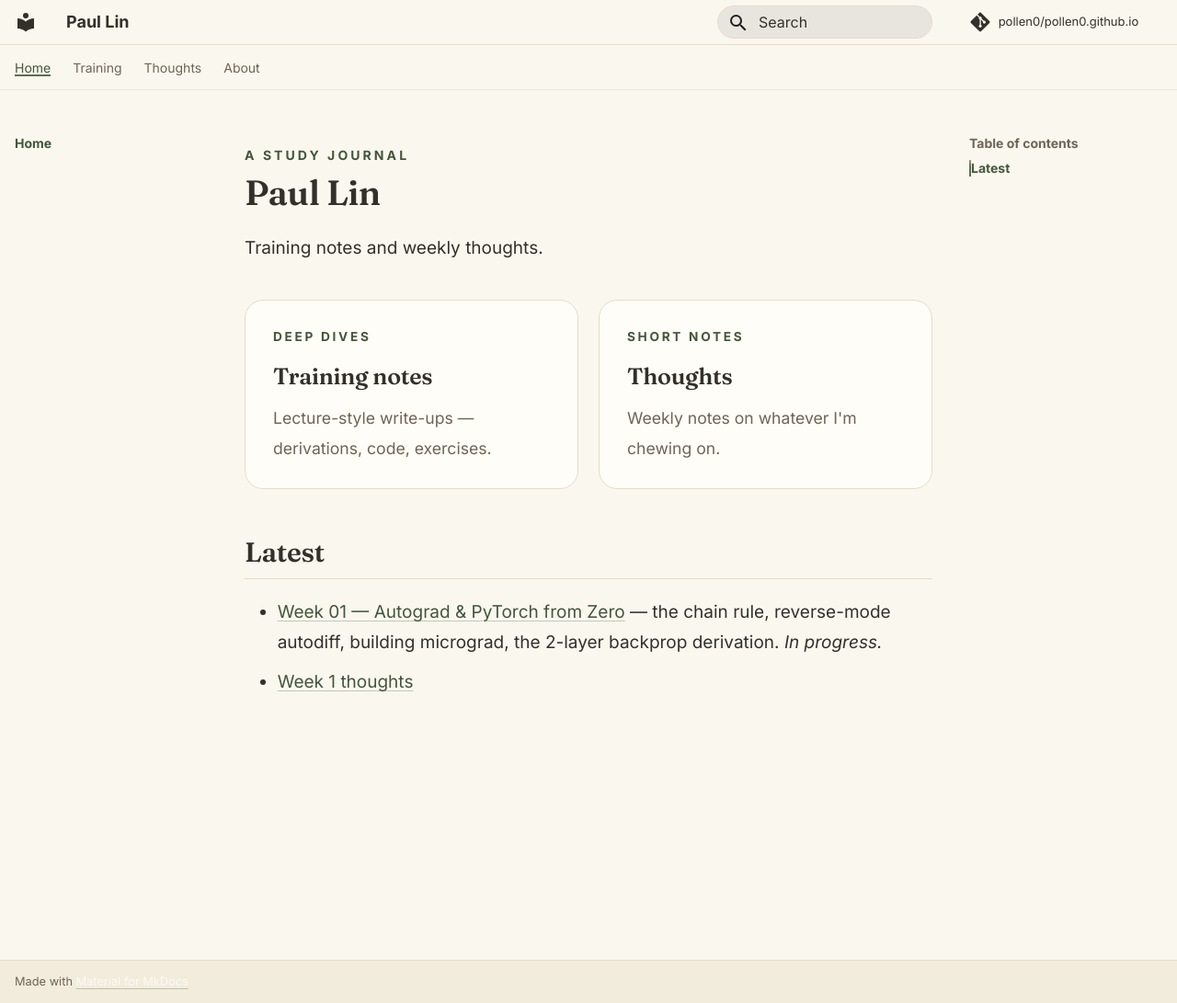
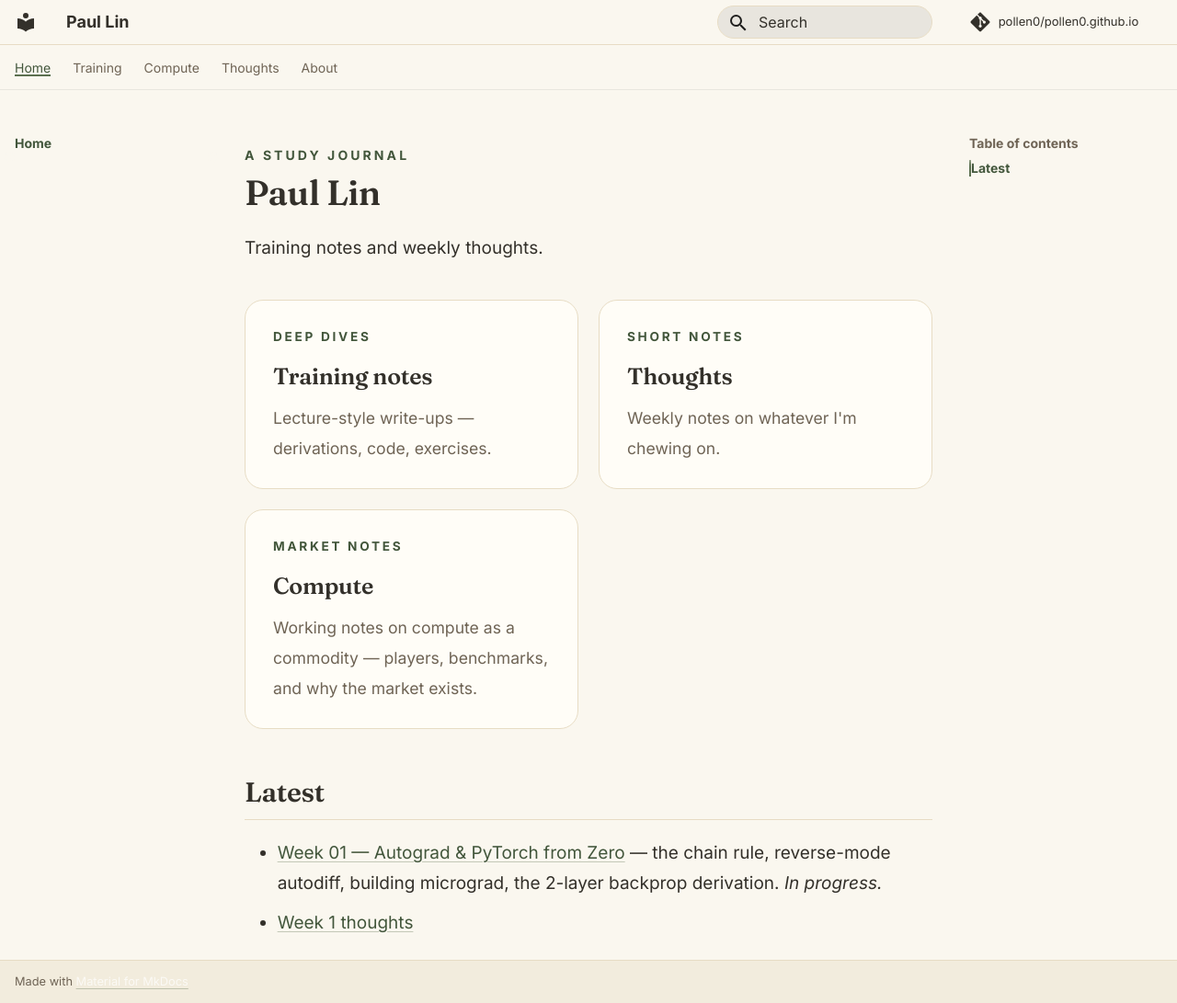
Before and after one commit to pollen0/pollen0.github.io, an MkDocs documentation site: the page built from docs/index.md, in a window 1280 px wide and 1091 px high. Shown: the whole window at 92% size. Built offline with MkDocs 1.6.1 and Material for MkDocs 9.7.7, drawn with Linux system fonts in a browser that asks for light colours; comment, search, counter and statistics services are not loaded.

Commit message:
Add Compute section: cleaned market notes split into 5 linked pages

```diff
--- a/docs/index.md
+++ b/docs/index.md
@@ -15,6 +15,11 @@ Training notes and weekly thoughts.
     <strong>Thoughts</strong>
     <span>Weekly notes on whatever I'm chewing on.</span>
   </a>
+  <a class="track-card" href="compute/">
+    <em>Market notes</em>
+    <strong>Compute</strong>
+    <span>Working notes on compute as a commodity — players, benchmarks, and why the market exists.</span>
+  </a>
 </div>
 
 ## Latest
--- a/mkdocs.yml
+++ b/mkdocs.yml
@@ -48,6 +48,12 @@ nav:
   - Training:
     - All training notes: training.md
     - Week 01 — Autograd & PyTorch: weeks/week-01.md
+  - Compute:
+    - State of Compute: compute/index.md
+    - Ornn: compute/ornn.md
+    - Silicon Data: compute/silicon-data.md
+    - Why the benchmark: compute/why-the-benchmark.md
+    - Why this market exists: compute/why-this-market-exists.md
   - Thoughts:
     - All thoughts: thoughts.md
     - Week 01: thoughts/week-01.md
```
Also changed, not shown: docs/compute/index.md (added, +14 -0 lines), docs/compute/ornn.md (added, +17 -0 lines), docs/compute/silicon-data.md (added, +9 -0 lines), docs/compute/why-the-benchmark.md (added, +19 -0 lines), docs/compute/why-this-market-exists.md (added, +21 -0 lines).
